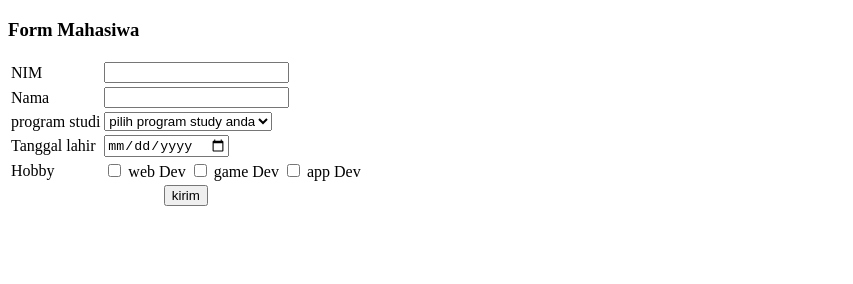
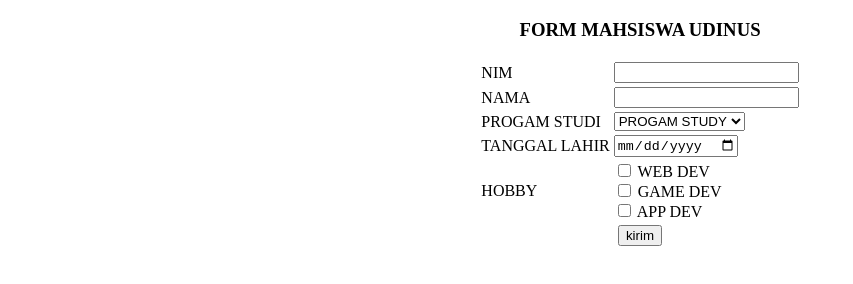
Before and after one commit to Daniel437365/pbw2022, a plain HTML site: page MINGGU4/TUGAS 4.html in a window 1280 px wide. Shown: the whole page, without its empty margins (0-853 px from the left). Drawn offline with Linux system fonts and the light colour scheme.

Commit message:
MINGGU 4

```diff
--- a/MINGGU4/TUGAS 4.html
+++ b/MINGGU4/TUGAS 4.html
@@ -1,25 +1,25 @@
 <!DOCTYPE html>
 <html lang="en">
 <head>
-    <title>Document</title>
+    <title>FORM MAHSISWA</title>
 </head>
 <body>
-    <h3>Form Mahasiwa</h3>
+    <h3 align="center">FORM MAHSISWA UDINUS</h3>
     <form id="form1" name="form1" method="post" action="kirim.php">
 
-        <table>
+        <table align="center">
             <tr>
                 <td>NIM</td>
                 <td> <input type="number" name="fnin"></td>
             </tr>
-            <td>Nama</td>
+            <td>NAMA</td>
             <td> <input type="text" name="fnama"></td>
         </tr>
         <tr>
-            <td>program studi</td>
+            <td>PROGAM STUDI</td>
             <td>
                 <select name="fprodi">
-                    <option value="">pilih program study anda</option>
+                    <option value="">PROGAM STUDY</option>
                     <option value="A11">S1 - TI</option>
                     <option value="A12">S1 - SI</option>
                     <option value="A22">D3 - TI</option>
@@ -27,18 +27,18 @@
             </td>
         </tr>
         <tr>
-            <td>Tanggal lahir</td>
+            <td>TANGGAL LAHIR</td>
             <td><input type="date" name="ftgl_lhr"></td>
         </tr>
         <tr>
-            <td>Hobby</td>
+            <td>HOBBY</td>
             <td>
                 <input type="checkbox" name="Hobby1" value="101">
-                <label for="Hobby1">web Dev</label>
+                <label for="Hobby1">WEB DEV</label><br>
                 <input type="checkbox" name="Hobby2" value="102">
-                <label for="Hobby2">game Dev</label>
+                <label for="Hobby2">GAME DEV</label><br>
                 <input type="checkbox" name="Hobby3" value="103">
-                <label for="Hobby3">app Dev</label>
+                <label for="Hobby3">APP DEV</label><br>
             </select>
         </td>
 
```
